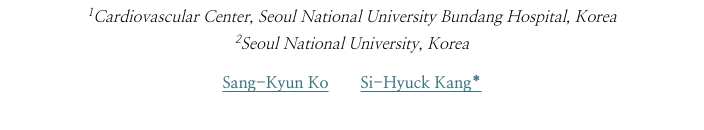
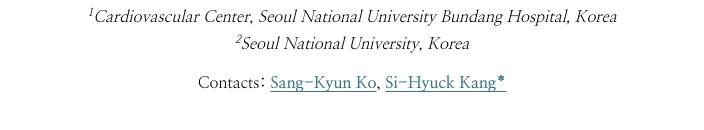
Before and after one commit to Highsg19101/fluoro-to-cine-project, a plain HTML site: page index.html in a window 1280 px wide. Shown: the part 242-372 px from the top of the page, without its empty margins (288-992 px from the left). Drawn offline with Linux system fonts and the light colour scheme.

Commit message:
Label author names as inline contacts

```diff
--- a/index.html
+++ b/index.html
@@ -87,10 +87,6 @@
       }
 
       .contributors {
-        display: flex;
-        flex-wrap: wrap;
-        justify-content: center;
-        gap: 8px 32px;
         max-width: 820px;
         margin: 0 auto;
         color: #000;
@@ -171,7 +167,7 @@
             <p><sup>2</sup>Seoul National University, Korea</p>
           </div>
           <p class="contributors">
-            <a class="contributor" href="mailto:highsg19101@gmail.com"><strong>Sang-Kyun Ko</strong></a>
+            Contacts: <a class="contributor" href="mailto:highsg19101@gmail.com"><strong>Sang-Kyun Ko</strong></a>,
             <a class="contributor" href="mailto:eandp303@gmail.com"><strong>Si-Hyuck Kang*</strong></a>
           </p>
         </section>
```
